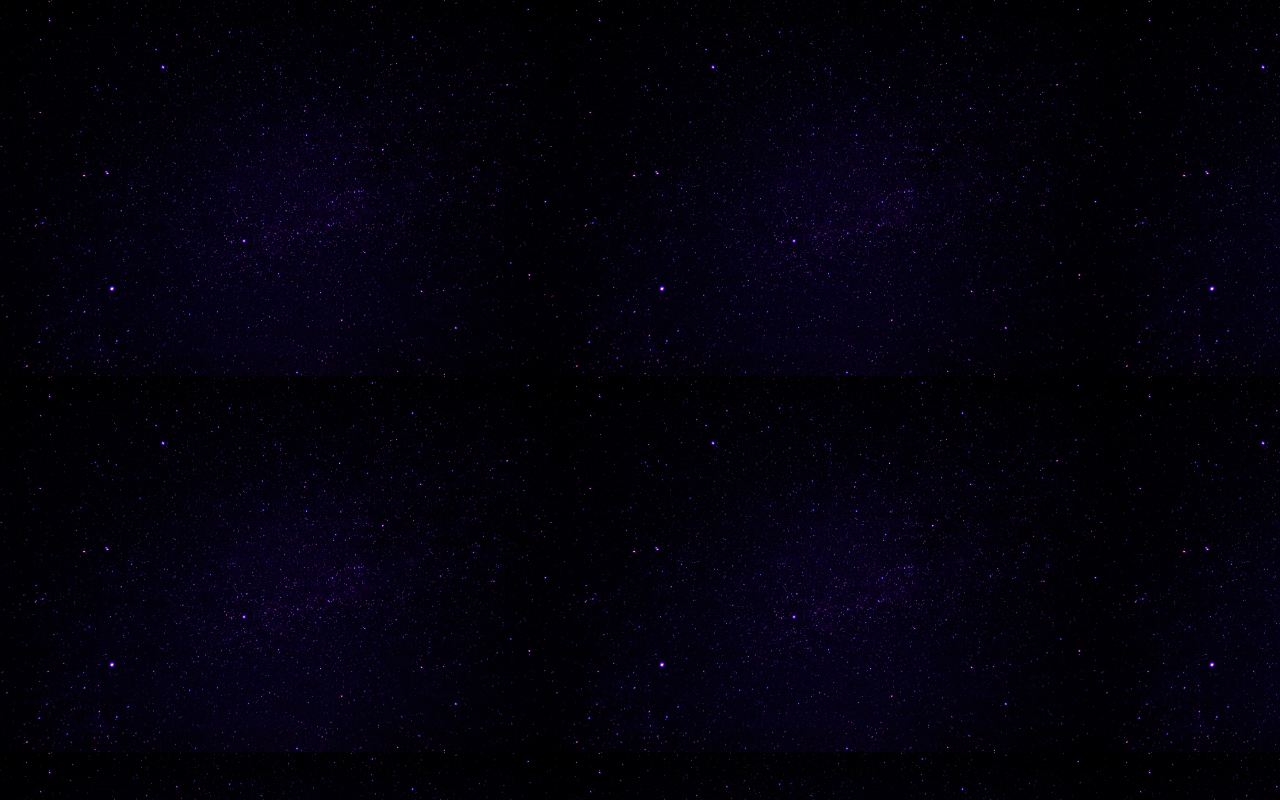
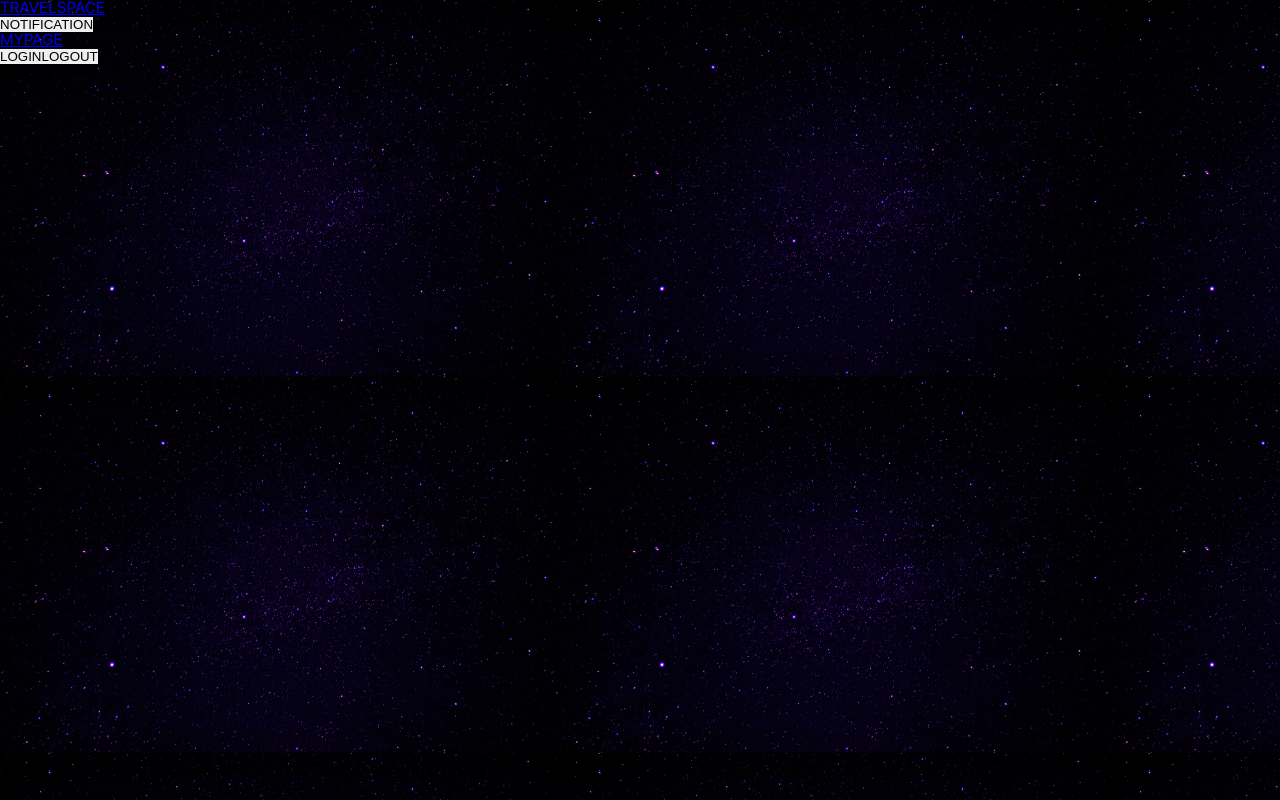
Before and after one commit to Travel-Space/client, a Next.js app: page /post in a window 1280 px wide. Built offline with nearby package versions, Linux system fonts and the light colour scheme.

Commit message:
design: Header 추가

```diff
--- a/src/app/layout.tsx
+++ b/src/app/layout.tsx
@@ -4,6 +4,7 @@ import type { Metadata } from "next";
 import GlobalStyles from "@/styles/global";
 import theme from "@/styles/theme";
 import { ThemeProvider } from "styled-components";
+import Header from "@/components/layout/Header";
 
 const metadata: Metadata = {
   title: "Travel Space",
@@ -15,7 +16,10 @@ export default function RootLayout({ children }: { children: React.ReactNode })
     <ThemeProvider theme={theme}>
       <GlobalStyles />
       <html>
-        <body>{children}</body>
+        <body>
+          <Header />
+          {children}
+        </body>
       </html>
     </ThemeProvider>
   );
--- a/src/components/layout/Header/index.tsx
+++ b/src/components/layout/Header/index.tsx
@@ -1 +1,25 @@
-// test
+import Link from "next/link";
+
+export default function Header() {
+  return (
+    <header>
+      <div>
+        <Link href="/">
+          <span>TRAVEL</span>SPACE
+        </Link>
+        <ul>
+          <li>
+            <button type="button">NOTIFICATION</button>
+          </li>
+          <li>
+            <Link href="/mypage">MYPAGE</Link>
+          </li>
+          <li>
+            <button type="button">LOGIN</button>
+            <button type="button">LOGOUT</button>
+          </li>
+        </ul>
+      </div>
+    </header>
+  );
+}
```
